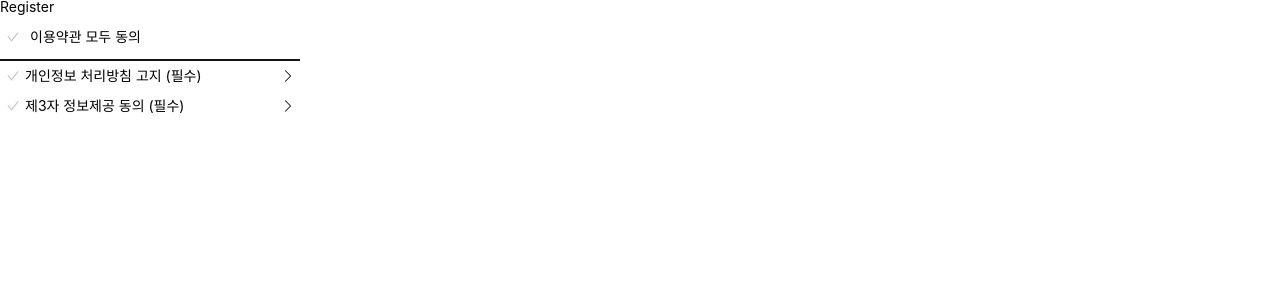
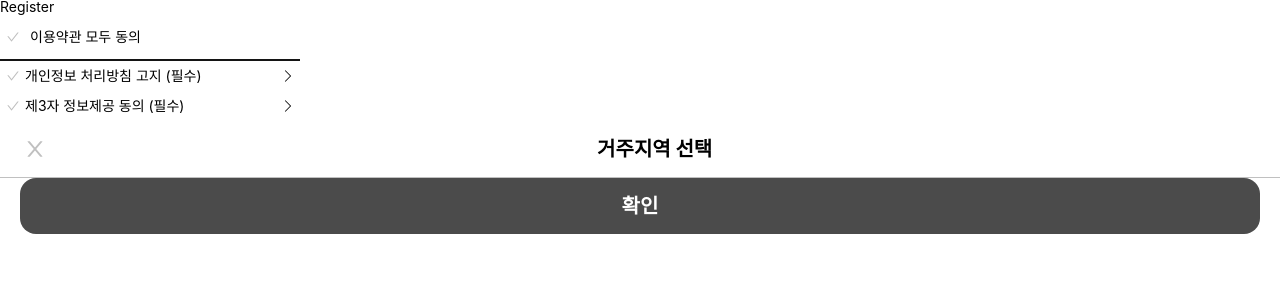
Before and after one commit to devMarco14/snplab_admin, a React (Create React App) app: page /register in a window 1280 px wide. Shown: the top 300 px of the page. Built offline with nearby package versions, Linux system fonts and the light colour scheme.

Commit message:
conflict 해결 1 - Register 수정

```diff
--- a/src/pages/register/Register.tsx
+++ b/src/pages/register/Register.tsx
@@ -4,6 +4,7 @@ import Modal from 'components/modal/Modal';
 import { StringIndexedObjects } from 'types/interfaces';
 import Terms from './terms/Terms';
 import TermsButton from './terms/TermsButton';
+import SelectRegion from './region/SelectRegion';
 
 export default function Register() {
   const [isModalOpen, setModalOpen] = React.useState<boolean>(false);
@@ -87,6 +88,7 @@ export default function Register() {
           <Terms contents={termsContents.current} onClose={onCloseModal} />
         </Modal>
       )}
+      <SelectRegion contents="gathering" />
     </>
   );
 }
--- /dev/null
+++ b/src/pages/register/region/SelectRegion.tsx
@@ -0,0 +1,22 @@
+import React from 'react';
+import { AiOutlineClose } from 'react-icons/ai';
+
+export default function SelectRegion({ contents }: { contents: string }) {
+  return (
+    <article className="flex flex-col w-full h-full">
+      <section className="flex-center max-h-[7%] h-[7%] min-h-[3rem] px-5">
+        <button type="button" className="flex-center w-[30px] h-[30px]">
+          <AiOutlineClose className="fill-grayFont text-2xl" />
+        </button>
+        <p className="w-full font-bold text-center text-xl">거주지역 선택</p>
+      </section>
+      <hr className="border-grayFont" />
+      <button
+        type="button"
+        className="h-[7%] mx-5 rounded-2xl bg-buttonActive font-bold text-white text-xl"
+      >
+        확인
+      </button>
+    </article>
+  );
+}
```
